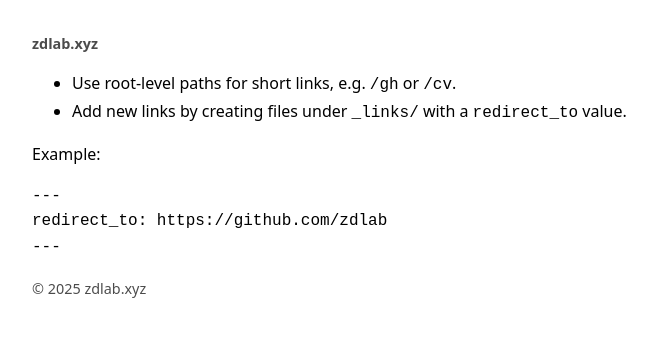
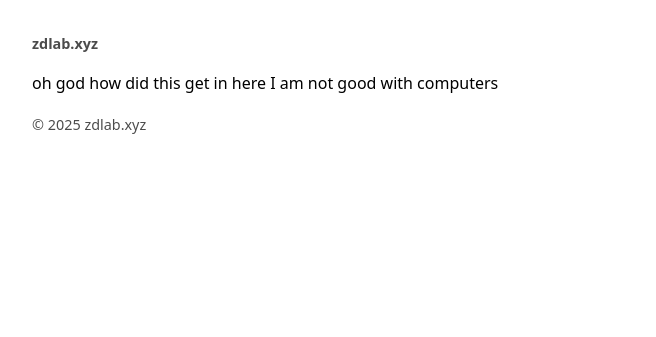
Before and after one commit to zchef2k/zdlab.xyz, a Jekyll site: the page built from index.md, in a window 1280 px wide. Shown: the top 337 px of the page, without its empty margins (248-904 px from the left). Built offline with Jekyll 4.4.1, drawn with Linux system fonts in a browser that asks for light colours.

Commit message:
remove instructions
.

````diff
--- a/index.md
+++ b/index.md
@@ -3,13 +3,4 @@ layout: default
 title: zdlab.xyz
 ---
 
-- Use root-level paths for short links, e.g. `/gh` or `/cv`.
-- Add new links by creating files under `_links/` with a `redirect_to` value.
-
-Example:
-
-```yaml
----
-redirect_to: https://github.com/zdlab
----
-```
+oh god how did this get in here I am not good with computers
````
